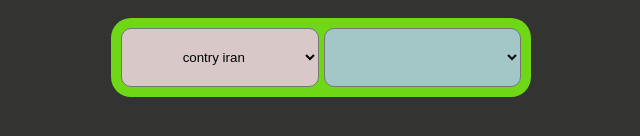
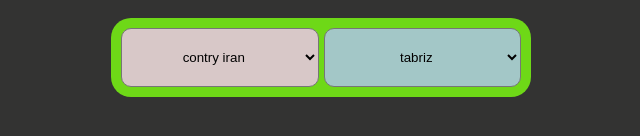
Before and after one commit to alireza-shokri/chang-contry, a plain HTML site: page index.html in a window 1280 px wide. Shown: the part 400-536 px from the top of the page, 319-959 px from the left. Drawn offline with Linux system fonts and the light colour scheme.

Commit message:
Update index.html

```diff
--- a/index.html
+++ b/index.html
@@ -63,7 +63,7 @@
         </select>
 
         <select name="" id="sity">
-            <option value=""  class="sity"></option>
+            <option value=""  class="sity">tabriz</option>
             <option value=""  class="sity"></option>
             <option value=""  class="sity"></option>
             <option value=""  class="sity"></option>
```
